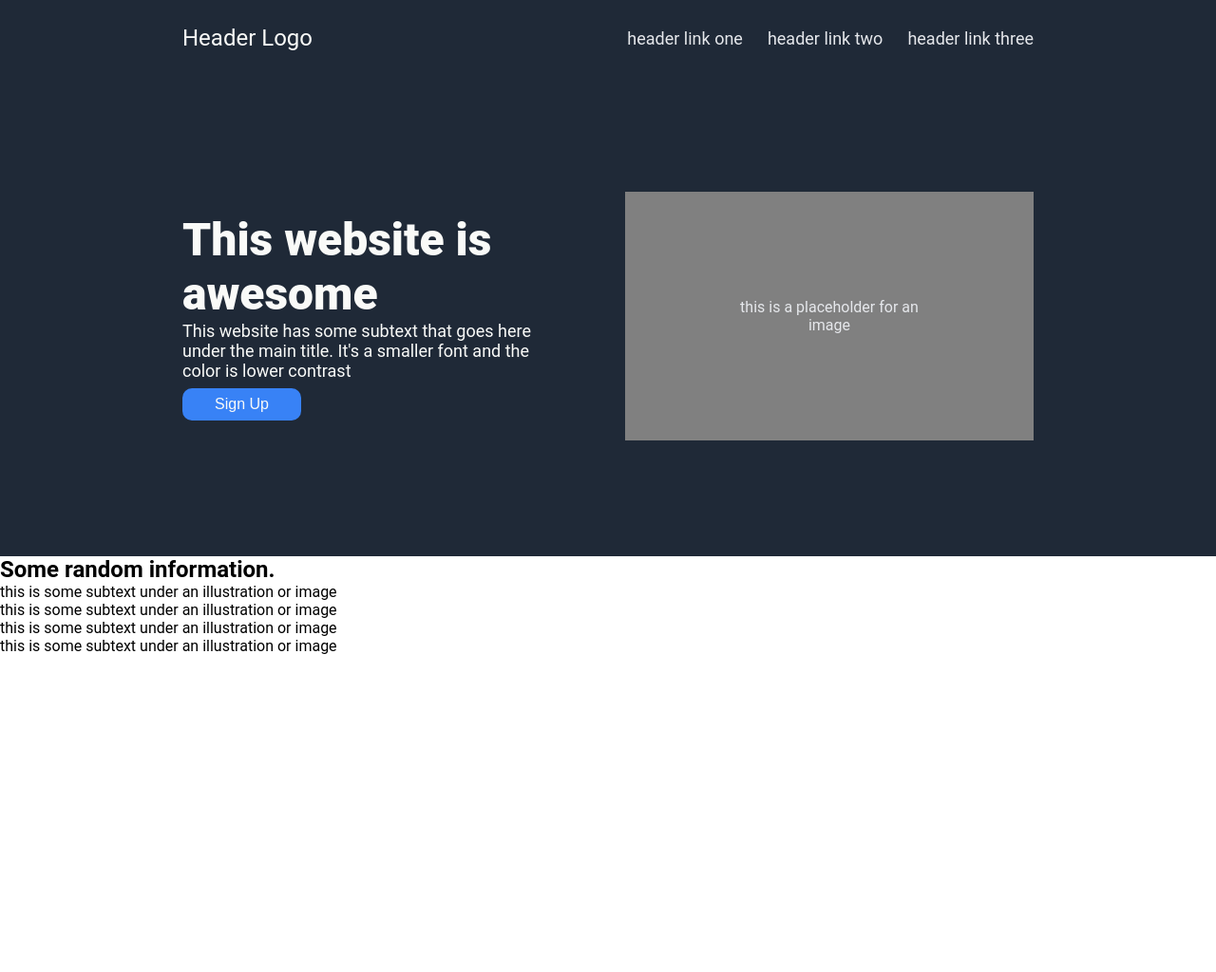
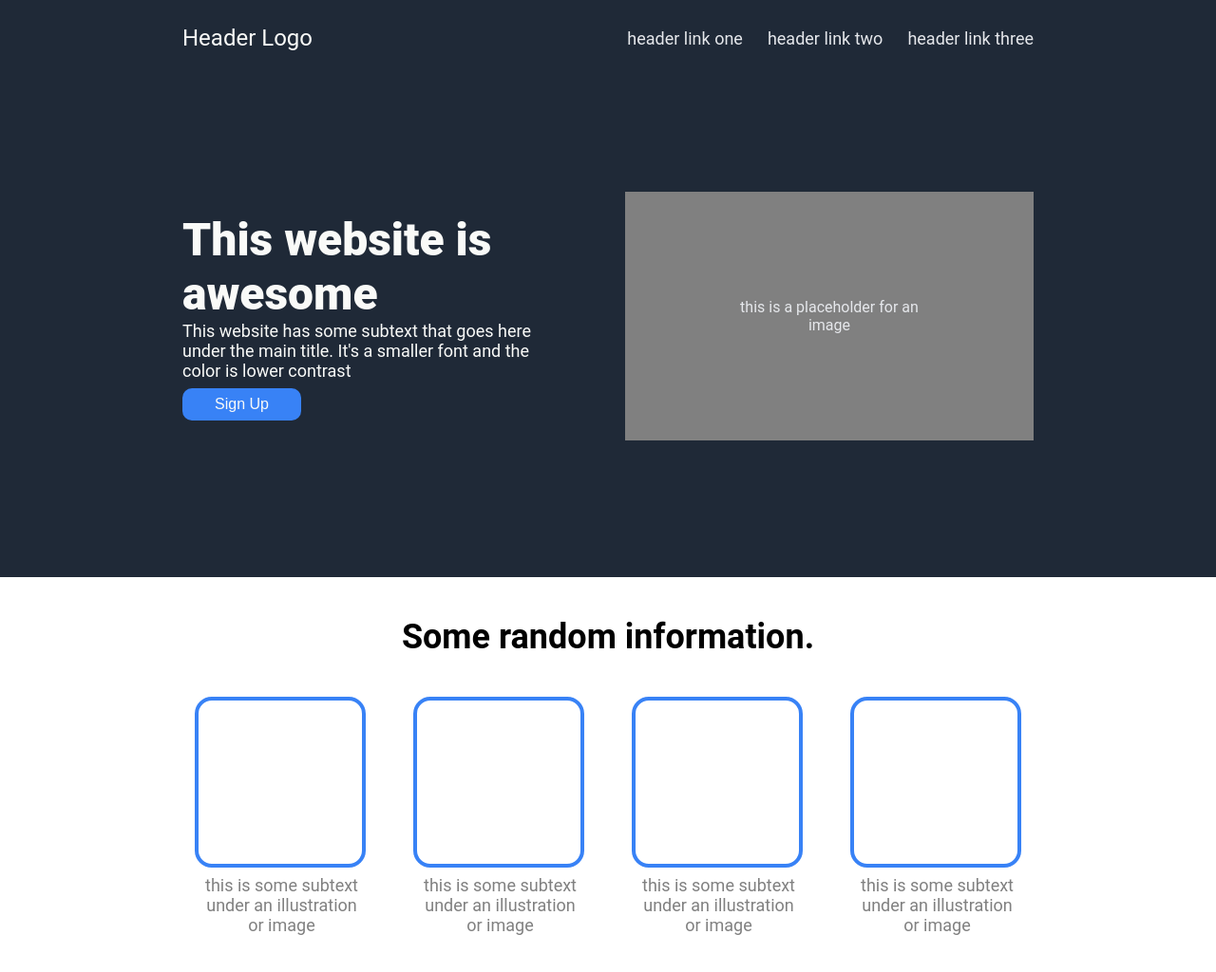
Before and after one commit to paulkay200/odin-landing-page2, a plain HTML site: page index.html in a window 1280 px wide. Shown: the whole page at 95% size. Before the commit the page ends 800 px from the top, so only its background shows below. Drawn offline with Linux system fonts and the light colour scheme.

Commit message:
style: style second HTML section in CSS.

```diff
--- a/style.css
+++ b/style.css
@@ -55,7 +55,7 @@ body {
     display: flex;
     align-items: center;
     background-color: #1F2937;
-    padding: 7.625rem 15%;
+    padding: 7.625rem 15% 9rem 15%;
 }
 
 
@@ -92,3 +92,34 @@ body {
     flex-shrink: 0;
     width: 48%;
 }
+
+/*  information section    */
+.section-2 {
+    display: flex;
+    justify-content: center;
+    text-align: center;
+    gap: 50px;
+    padding: 0rem 15% 9rem 15%;
+}
+
+h2 {
+    text-align: center;
+    font-size: 36px;
+    margin: 42px;
+}
+
+.container-1 .text-1, .container-2 .text-2, .container-3 .text-3, .container-4 .text-4 {
+    max-width: 175px;
+    margin-left: 4px;
+    font-size: 18px;
+    color: grey;
+}
+
+
+.box-1, .box-2, .box-3, .box-4 {
+    height: 180px;
+    width: 180px;
+    border: 4px solid #3882F6;
+    border-radius: 18px;
+    margin-bottom: 8px;
+}
```
